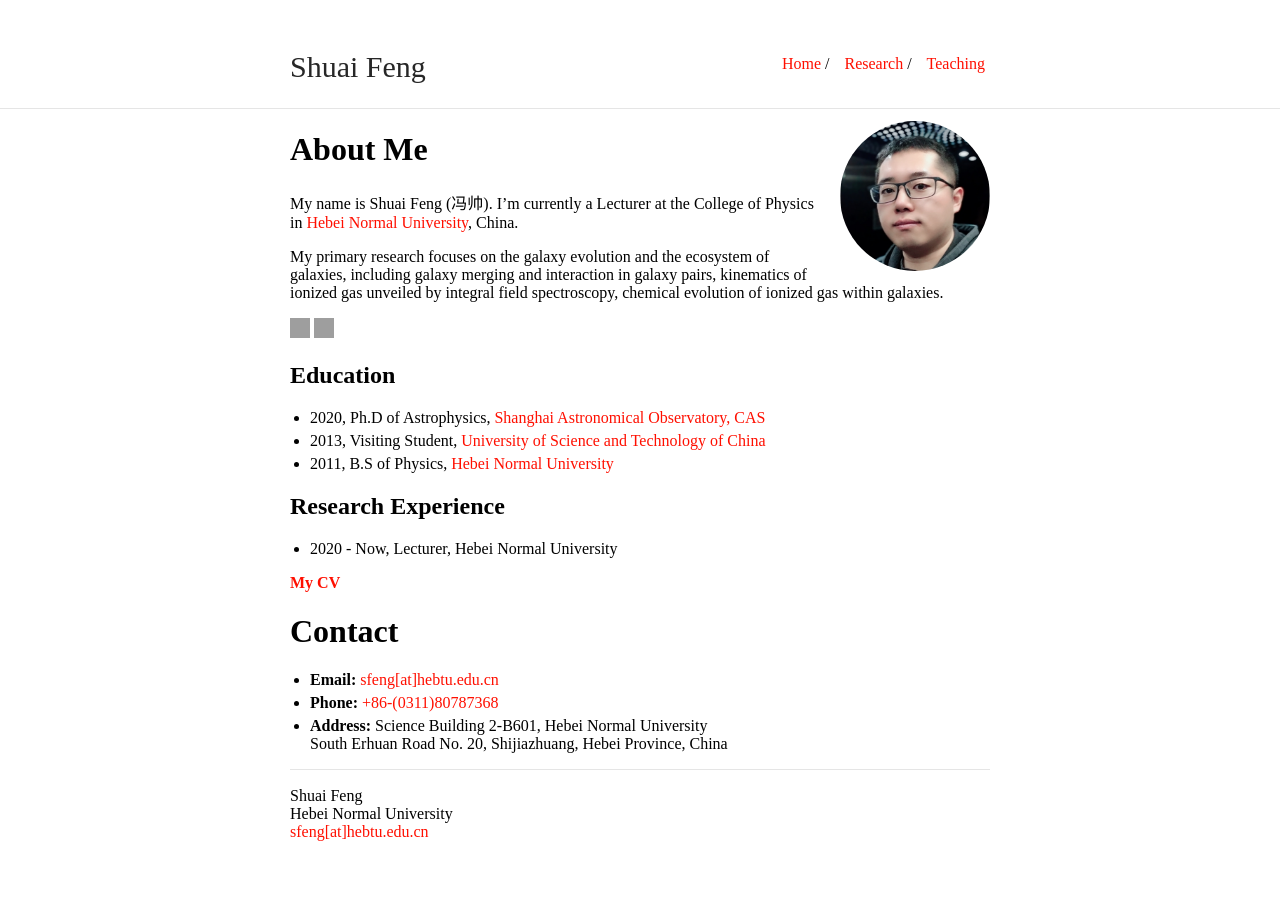
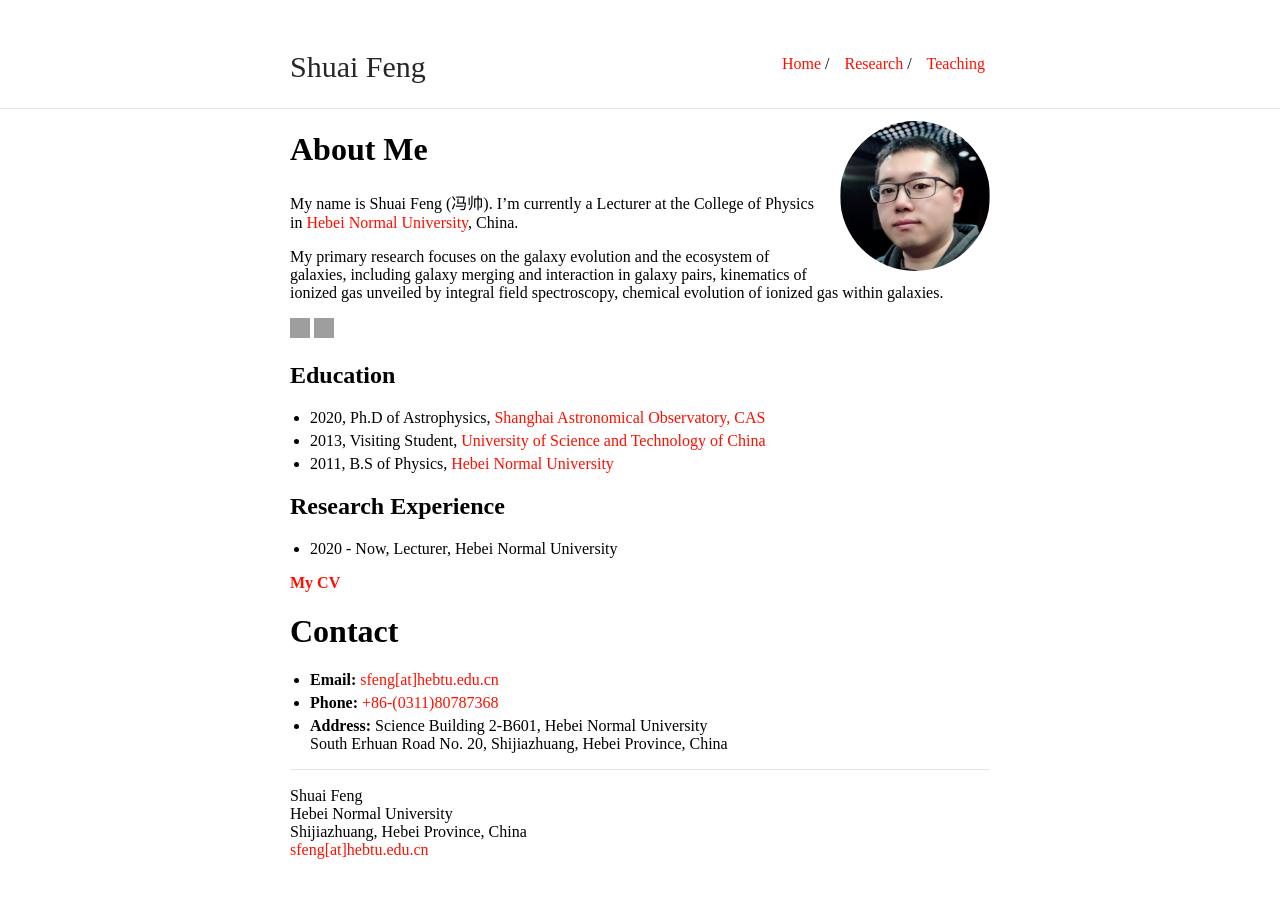
Before and after one commit to fengshuai0210/fengshuai0210.github.io, a Jekyll site: the page built from index.md, in a window 1280 px wide. Built offline with Jekyll 4.4.1, drawn with Linux system fonts in a browser that asks for light colours; grey boxes are pictures that could not be loaded.

Commit message:
Update _config.yml

```diff
--- a/_config.yml
+++ b/_config.yml
@@ -1,5 +1,5 @@
 title: Shuai Feng
-institute: Hebei Normal University
+institute: Hebei Normal University </br>Shijiazhuang, Hebei Province, China
 email: sfeng[at]hebtu.edu.cn
 description: > # this means to ignore newlines until "baseurl:"
   <b>路漫漫其修远兮，吾将上下而求索</b> <p>——屈原</p>
```
